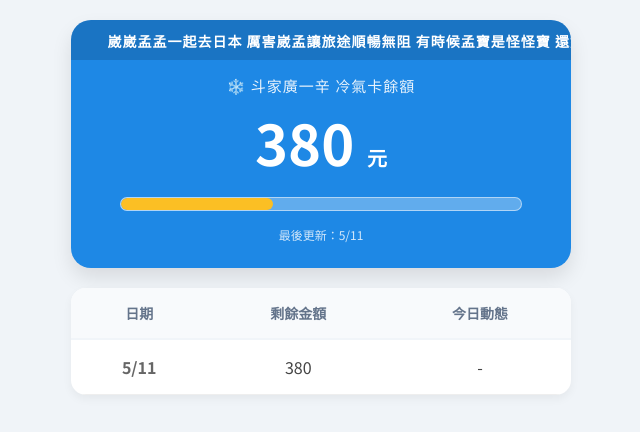
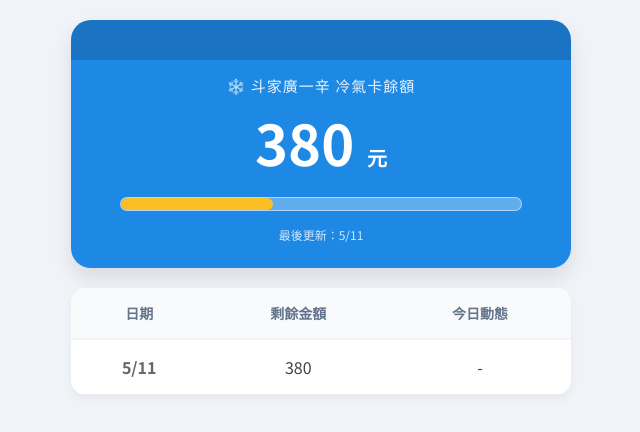
Before and after one commit to ethan0937477405-coder/aircon, a plain HTML site: page index.html in a window 1280 px wide. Shown: the whole page, without its empty margins (319-959 px from the left). Drawn offline with Linux system fonts and the light colour scheme.

Commit message:
Update index.html

```diff
--- a/index.html
+++ b/index.html
@@ -9,7 +9,7 @@
         // =================================================================
 
         // 📢 1. 跑馬燈公告 (引號裡面的字可以隨便改)
-        const 跑馬燈文字 = "崴崴孟孟一起去日本 厲害崴孟讓旅途順暢無阻 有時候孟寶是怪怪寶 還好有崴寶細心保護孟寶";
+        const 跑馬燈文字 = "";
 
         // 💰 2. 每日冷氣卡餘額 (格式：日期 空格 餘額) (遇到假日不用打)「⚠️記得儲存」
         const 每日紀錄表 = `
```
